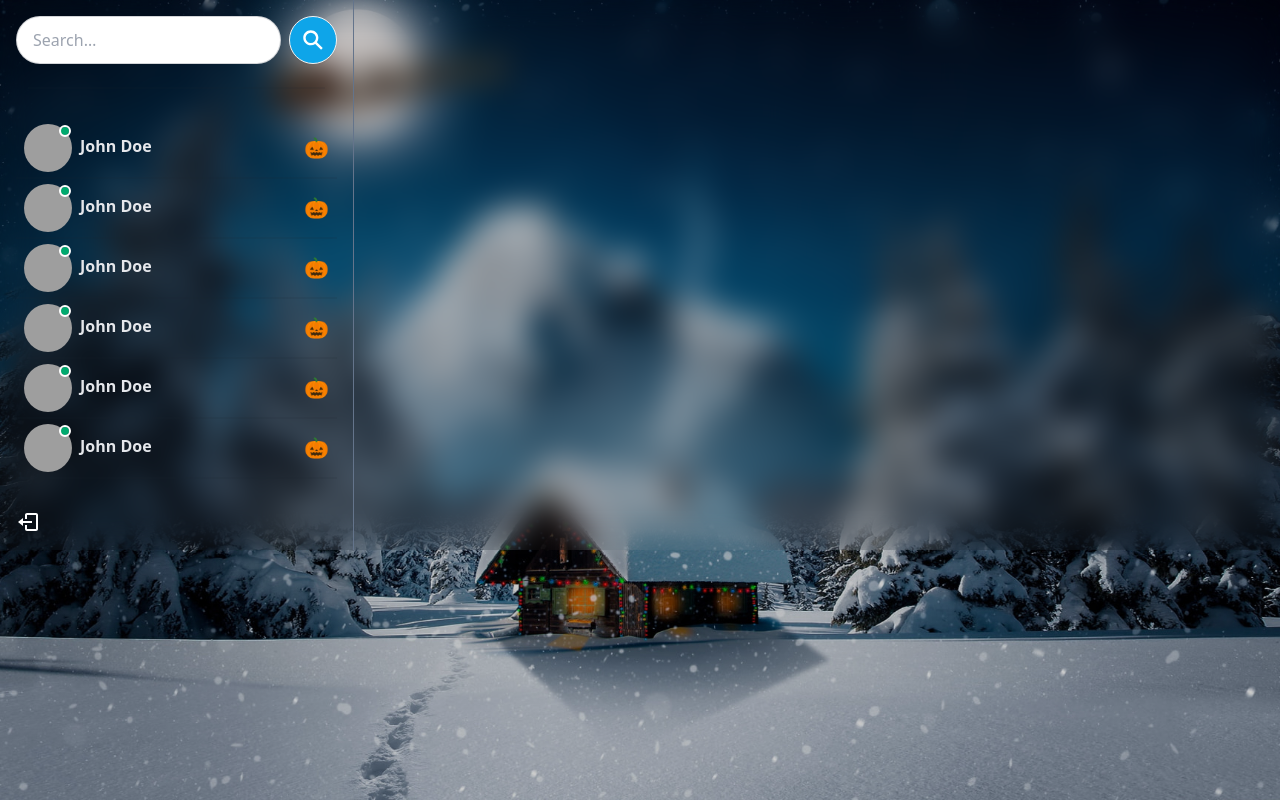
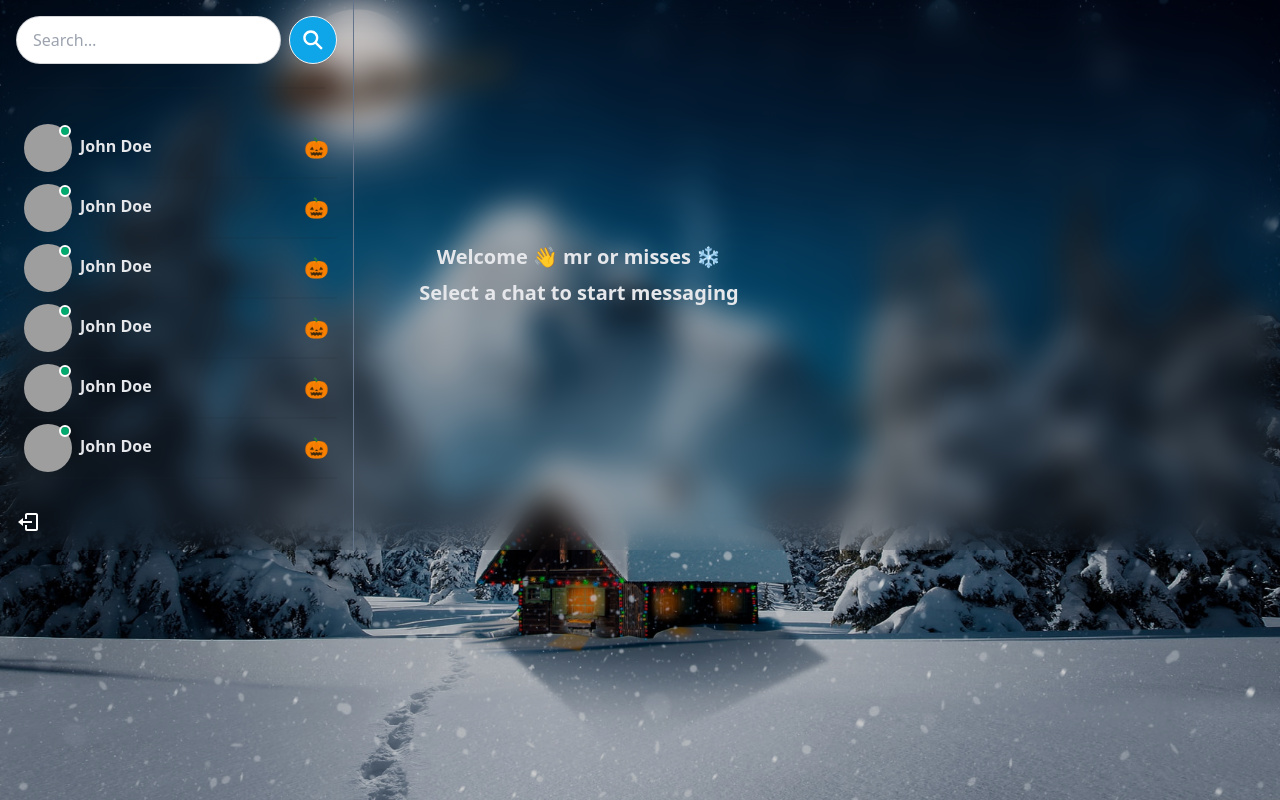
Before and after one commit to Om-Shankar-191019/web-socket-chat, a React (Vite) app in the folder frontend/: page / in a window 1280 px wide. Built offline with nearby package versions, Linux system fonts and the light colour scheme; grey boxes are pictures that could not be loaded.

Commit message:
Message container starter design Home page

```diff
--- /dev/null
+++ b/frontend/src/components/messages/Message.jsx
@@ -0,0 +1,23 @@
+// import { useAuthContext } from "../../context/AuthContext";
+// import { extractTime } from "../../utils/extractTime";
+// import useConversation from "../../zustand/useConversation";
+
+const Message = ({ message }) => {
+  return (
+    <div className={`chat chat-end`}>
+      <div className="chat-image avatar">
+        <div className="w-10 rounded-full">
+          <img
+            alt="Tailwind CSS chat bubble component"
+            src="https://images.pexels.com/photos/4473796/pexels-photo-4473796.jpeg?auto=compress&cs=tinysrgb&w=600"
+          />
+        </div>
+      </div>
+      <div className={`chat-bubble text-white  pb-2`}>i am the me</div>
+      <div className="chat-footer opacity-50 text-xs flex gap-1 items-center">
+        23:32
+      </div>
+    </div>
+  );
+};
+export default Message;
--- /dev/null
+++ b/frontend/src/components/messages/MessageContainer.jsx
@@ -0,0 +1,37 @@
+import MessageInput from "./MessageInput";
+import Messages from "./Messages";
+
+const selectedConversation = false;
+const MessageContainer = () => {
+  return (
+    <div className="md:min-w-[450px] flex flex-col">
+      {!selectedConversation ? (
+        <NoChatSelected />
+      ) : (
+        <>
+          {/* Header */}
+          <div className="bg-slate-500 px-4 py-2 mb-2">
+            <span className="label-text">To:</span>{" "}
+            <span className="text-gray-900 font-bold">om shankar</span>
+          </div>
+          <Messages />
+          <MessageInput />
+        </>
+      )}
+    </div>
+  );
+};
+export default MessageContainer;
+
+const NoChatSelected = () => {
+  // const { authUser } = useAuthContext();
+  return (
+    <div className="flex items-center justify-center w-full h-full">
+      <div className="px-4 text-center sm:text-lg md:text-xl text-gray-200 font-semibold flex flex-col items-center gap-2">
+        <p>Welcome 👋 mr or misses ❄</p>
+        <p>Select a chat to start messaging</p>
+        {/* <TiMessages className="text-3xl md:text-6xl text-center" /> */}
+      </div>
+    </div>
+  );
+};
--- /dev/null
+++ b/frontend/src/components/messages/MessageInput.jsx
@@ -0,0 +1,22 @@
+import { BsSend } from "react-icons/bs";
+
+const MessageInput = () => {
+  return (
+    <form className="px-4 my-3">
+      <div className="w-full relative">
+        <input
+          type="text"
+          className="border text-sm rounded-lg block w-full p-2.5  bg-gray-700 border-gray-600 text-white"
+          placeholder="Send a message"
+        />
+        <button
+          type="submit"
+          className="absolute inset-y-0 end-0 flex items-center pe-3"
+        >
+          <BsSend className="text-white" />
+        </button>
+      </div>
+    </form>
+  );
+};
+export default MessageInput;
--- /dev/null
+++ b/frontend/src/components/messages/Messages.jsx
@@ -0,0 +1,21 @@
+import Message from "./Message";
+
+const Messages = () => {
+  return (
+    <div className="px-4 flex-1 overflow-auto">
+      <Message />
+      <Message />
+      <Message />
+      <Message />
+      <Message />
+      <Message />
+      <Message />
+      <Message />
+      <Message />
+      <Message />
+      <Message />
+      <Message />
+    </div>
+  );
+};
+export default Messages;
--- a/frontend/src/index.css
+++ b/frontend/src/index.css
@@ -8,3 +8,53 @@ body {
 	background-size: cover;
 	background-position: center;
 }
+
+
+/* dark mode looking scrollbar */
+::-webkit-scrollbar {
+	width: 8px;
+}
+
+::-webkit-scrollbar-track {
+	background: #555;
+}
+
+::-webkit-scrollbar-thumb {
+	background: #121212;
+	border-radius: 5px;
+}
+
+::-webkit-scrollbar-thumb:hover {
+	background: #242424;
+}
+
+/* SHAKE ANIMATION ON HORIZONTAL DIRECTION */
+.shake {
+	animation: shake 0.82s cubic-bezier(0.36, 0.07, 0.19, 0.97) 0.2s both;
+	transform: translate3d(0, 0, 0);
+	backface-visibility: hidden;
+	perspective: 1000px;
+}
+
+@keyframes shake {
+	10%,
+	90% {
+		transform: translate3d(-1px, 0, 0);
+	}
+
+	20%,
+	80% {
+		transform: translate3d(2px, 0, 0);
+	}
+
+	30%,
+	50%,
+	70% {
+		transform: translate3d(-4px, 0, 0);
+	}
+
+	40%,
+	60% {
+		transform: translate3d(4px, 0, 0);
+	}
+}
--- a/frontend/src/pages/home/Home.jsx
+++ b/frontend/src/pages/home/Home.jsx
@@ -1,11 +1,11 @@
-// import MessageContainer from "../../components/messages/MessageContainer";
+import MessageContainer from "../../components/messages/MessageContainer";
 import Sidebar from "../../components/sidebar/Sidebar";
 
 const Home = () => {
   return (
     <div className="flex sm:h-[450px] md:h-[550px] rounded-lg overflow-hidden bg-gray-400 bg-clip-padding backdrop-filter backdrop-blur-lg bg-opacity-0">
       <Sidebar />
-      {/* <MessageContainer /> */}
+      <MessageContainer />
     </div>
   );
 };
```
